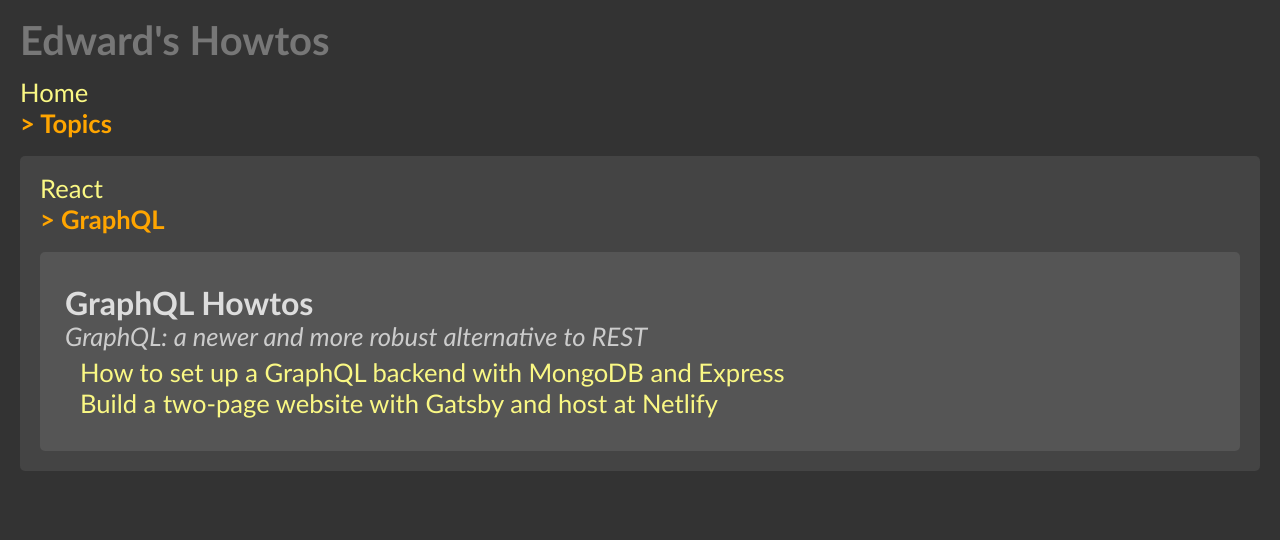
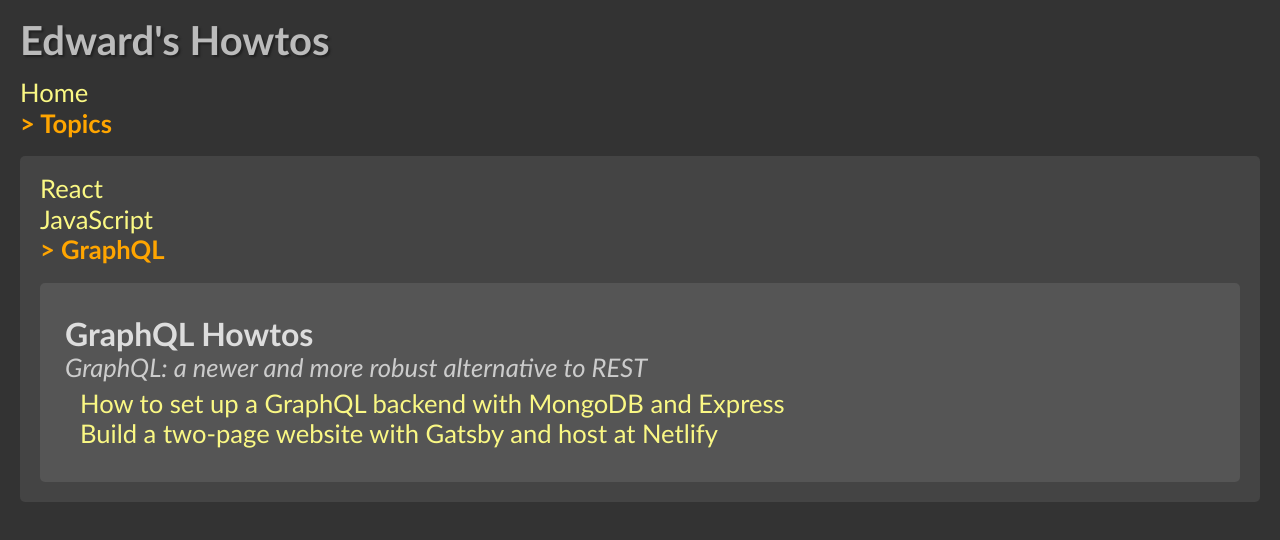
Before and after one commit to edwardtanguay/react-router-vertical-menu-page, a React (Create React App) app: page /topics/graphql in a window 1280 px wide. Shown: the top 540 px of the page. Built offline with nearby package versions, Linux system fonts and the light colour scheme.

Commit message:
finished

```diff
--- a/src/App.css
+++ b/src/App.css
@@ -11,7 +11,8 @@
 
 .App h1 {
   font-size: 2.5rem;
-  color: #777;
+  color: #bbb;
+  text-shadow: 2px 2px 2px #222;
   font-weight: bold;
   margin: 0 0 20px 0;
 }
--- a/src/App.min.css
+++ b/src/App.min.css
@@ -1 +1 @@
-body{background:#333;color:#ccc;font-family:"Gill Sans", "Gill Sans MT", Calibri, "Trebuchet MS", sans-serif}.App{font-size:1.6rem;padding:20px}.App h1{font-size:2.5rem;color:#777;font-weight:bold;margin:0 0 20px 0}.App h1:not(:first-of-type){margin-top:20px}.App ul{list-style-type:none;margin:0 0 0 0}.App ul li{margin:0 0 5px 0}.App ul li a{color:#faf884;text-decoration:none}.App ul li a.active{color:orange;font-weight:bold}.App ul li a.active:before{content:"> "}.App a{color:#faf884;text-decoration:none}.App .areaHome{margin:20px 0 0 0;background:#444;margin:20px 0 0 0;padding:20px;border-radius:5px}.App .areaTopics{background:#444;margin:20px 0 0 0;padding:20px;border-radius:5px}.App .areaTopic{background:#555;margin:20px 0 0 0;padding:20px 20px 5px 20px;border-radius:5px}.App .areaTopic h2{font-size:2rem;color:#ddd;font-weight:bold;margin:10px 0 0 0;padding:5px}.App .areaTopic p{margin:0 0 10px 5px;font-style:italic}.App .areaTopic ul{margin:0 0 30px 20px}.App .areaResource{background:#ccc;padding:20px;border:3px solid orange;border-radius:5px;color:#000}.App .areaResource h3{font-weight:bold;color:#000}.App .areaResource p{margin:5px 0;color:#333;font-size:1.3rem}.App .areaResource .link{font-size:1.3rem}.App .areaResource .link a{color:green;background:#ddd;font-style:italic}.App .areaResource .link a:after,.App .areaResource .link a:before{content:"\00a0"}
+body{background:#333;color:#ccc;font-family:"Gill Sans", "Gill Sans MT", Calibri, "Trebuchet MS", sans-serif}.App{font-size:1.6rem;padding:20px}.App h1{font-size:2.5rem;color:#bbb;text-shadow:2px 2px 2px #222;font-weight:bold;margin:0 0 20px 0}.App h1:not(:first-of-type){margin-top:20px}.App ul{list-style-type:none;margin:0 0 0 0}.App ul li{margin:0 0 5px 0}.App ul li a{color:#faf884;text-decoration:none}.App ul li a.active{color:orange;font-weight:bold}.App ul li a.active:before{content:"> "}.App a{color:#faf884;text-decoration:none}.App .areaHome{margin:20px 0 0 0;background:#444;margin:20px 0 0 0;padding:20px;border-radius:5px}.App .areaTopics{background:#444;margin:20px 0 0 0;padding:20px;border-radius:5px}.App .areaTopic{background:#555;margin:20px 0 0 0;padding:20px 20px 5px 20px;border-radius:5px}.App .areaTopic h2{font-size:2rem;color:#ddd;font-weight:bold;margin:10px 0 0 0;padding:5px}.App .areaTopic p{margin:0 0 10px 5px;font-style:italic}.App .areaTopic ul{margin:0 0 30px 20px}.App .areaResource{background:#ccc;padding:20px;border:3px solid orange;border-radius:5px;color:#000}.App .areaResource h3{font-weight:bold;color:#000}.App .areaResource p{margin:5px 0;color:#333;font-size:1.3rem}.App .areaResource .link{font-size:1.3rem}.App .areaResource .link a{color:green;background:#ddd;font-style:italic}.App .areaResource .link a:after,.App .areaResource .link a:before{content:"\00a0"}
--- a/src/App.scss
+++ b/src/App.scss
@@ -11,7 +11,8 @@
 	padding: 20px;
 	h1 {
 		font-size: 2.5rem;
-		color: #777;
+		color: #bbb;
+		text-shadow: 2px 2px 2px #222;
 		font-weight: bold;
 		margin: 0 0 20px 0;
 	}
--- a/src/data/siteData.json
+++ b/src/data/siteData.json
@@ -15,6 +15,31 @@
         "id": "504",
         "description":
           "This sample app shows a number of concepts: (1) how to create components that are 100% separate from each other, you can create as many todolist components as you want, (2) how to use useRef to programmatically set focus in a field, (3) how to use localStorage to save todo-list data in the user's browser, and (4) how to use radio buttons in React."
+      },
+      {
+        "name": "How to pass and change state variables via props",
+        "id": "498",
+        "description":
+          "This project shows how to a state variable (here: an array of passenger object) down multiple levels of components, via props, allowing the components to chance the original state variable in the highest component."
+      }
+    ]
+  },
+  {
+    "name": "JavaScript",
+    "id": "javascript",
+    "description": "the main scripting language of the Web",
+    "resources": [
+      {
+        "name": "How to attach JavaScript class methods as event handlers",
+        "id": "490",
+        "description":
+          "This example demonstrates how to create class methods that can be used as event handlers, e.g. for vanilla JavaScript sites."
+      },
+      {
+        "name": "Create a cashier calculator to return change",
+        "id": "481",
+        "description":
+          "This is a solution to a JavaScript exercise create a function that simulates what a cashier has to do when a customer has a certain amount to pay, pays more than the amount, and the cashier has to calculate the change."
       }
     ]
   },
```
Also changed, not shown: dev/notes.txt.
